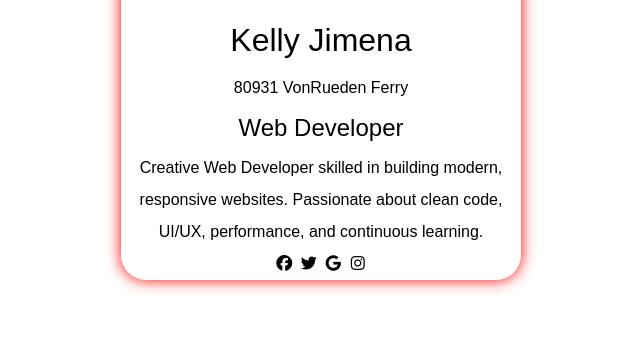
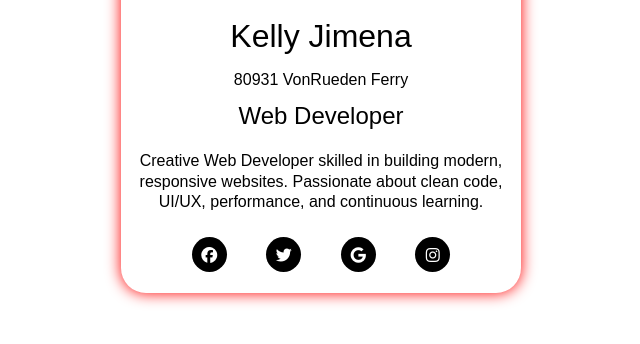
Before and after one commit to VSClarity/CSS-PracticeWork, a plain HTML site: page index.html in a window 1280 px wide. Shown: the part 378-722 px from the top of the page, without its empty margins (319-959 px from the left). Drawn offline with Linux system fonts and the light colour scheme.

Commit message:
End work

```diff
--- a/assets/css/style.css
+++ b/assets/css/style.css
@@ -8,7 +8,11 @@ html {
 
 body {
   font-family: sans-serif;
-  line-height: 2;
+  line-height: 1.3;
+}
+
+.Content_Wrapper {
+  padding: 0 1em 1em;
 }
 
 .UserImg {
@@ -47,13 +51,35 @@ a {
 
 .UserName {
   font-size: 2rem;
+  margin: 0.4em 0;
 }
 
-.UserGeo,
-.UserExperience {
+.UserGeo {
   font-size: 1rem;
+  margin: 0.5em 0;
 }
 
 .UserJob {
   font-size: 1.5rem;
+  margin: 0.4em 0;
 }
+
+.UserExperience {
+  font-size: 1rem;
+  margin: 1.2em 0;
+}
+
+.UserSocialLink {
+  color: white;
+  font-size: 1rem;
+  background-color: black;
+  border-radius: 50%;
+  padding-top: 10px;
+  width: 35px;
+  height: 35px;
+  margin: 5px;
+}
+
+.UserSocialLink + .UserSocialLink {
+  margin-left: 30px;
+}
--- a/index.html
+++ b/index.html
@@ -19,6 +19,7 @@
       <div class="background">
         <i class="fa-solid fa-pen-to-square"></i>
       </div>
+      <div class="Content_Wrapper">
         <img
           class="UserImg"
           src="./assets/images/Kelly_Jimena.jpg"
@@ -28,14 +29,17 @@
         <div class="UserGeo">80931 VonRueden Ferry</div>
         <div class="UserJob">Web Developer</div>
         <p class="UserExperience">
-        Creative Web Developer skilled in building modern, responsive websites.
-        Passionate about clean code, UI/UX, performance, and continuous
-        learning.
+          Creative Web Developer skilled in building modern, responsive
+          websites. Passionate about clean code, UI/UX, performance, and
+          continuous learning.
         </p>
-      <i class="fa-brands fa-facebook"></i>
-      <i class="fa-brands fa-twitter"></i>
-      <i class="fa-brands fa-google"></i>
-      <i class="fa-brands fa-instagram"></i>
+        <footer>
+          <i class="UserSocialLink fa-brands fa-facebook"></i>
+          <i class="UserSocialLink fa-brands fa-twitter"></i>
+          <i class="UserSocialLink fa-brands fa-google"></i>
+          <i class="UserSocialLink fa-brands fa-instagram"></i>
+        </footer>
+      </div>
     </article>
   </body>
 </html>
```
Lines whose indentation alone changed are shown as unchanged.
